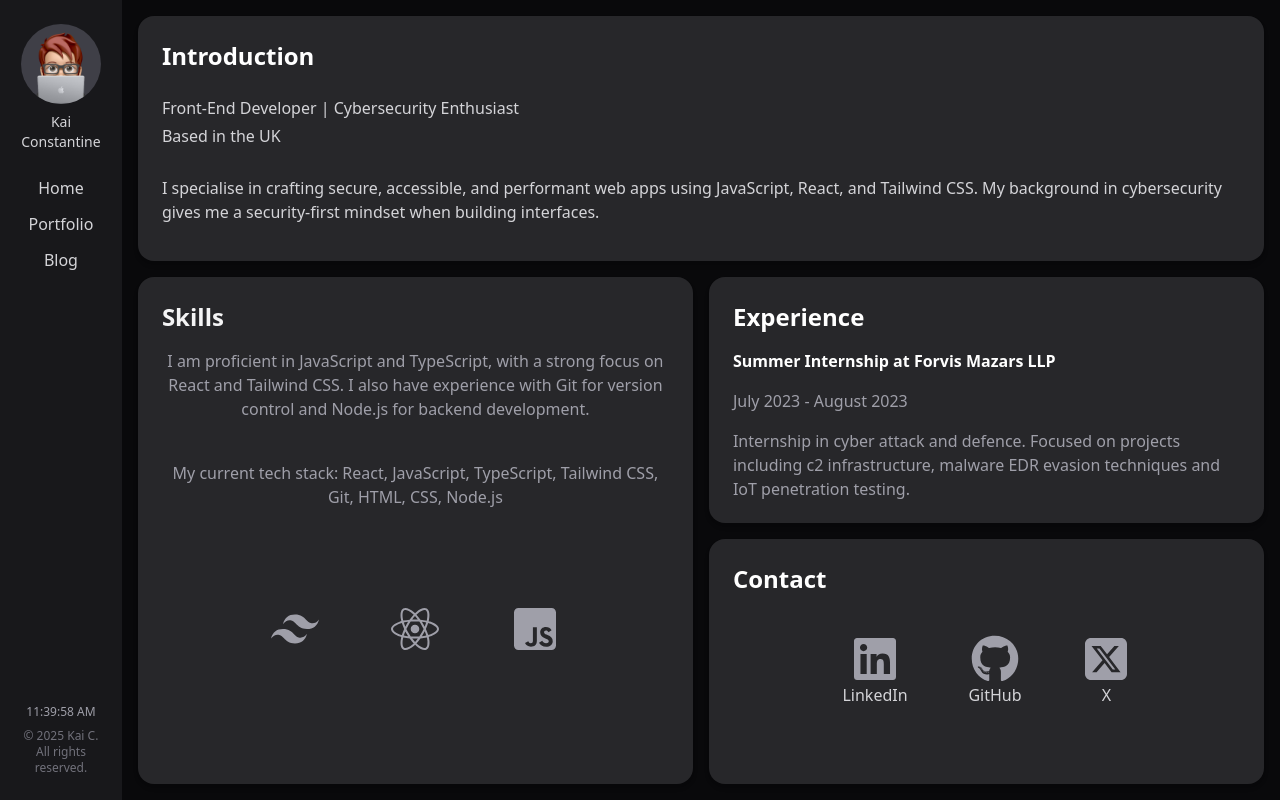
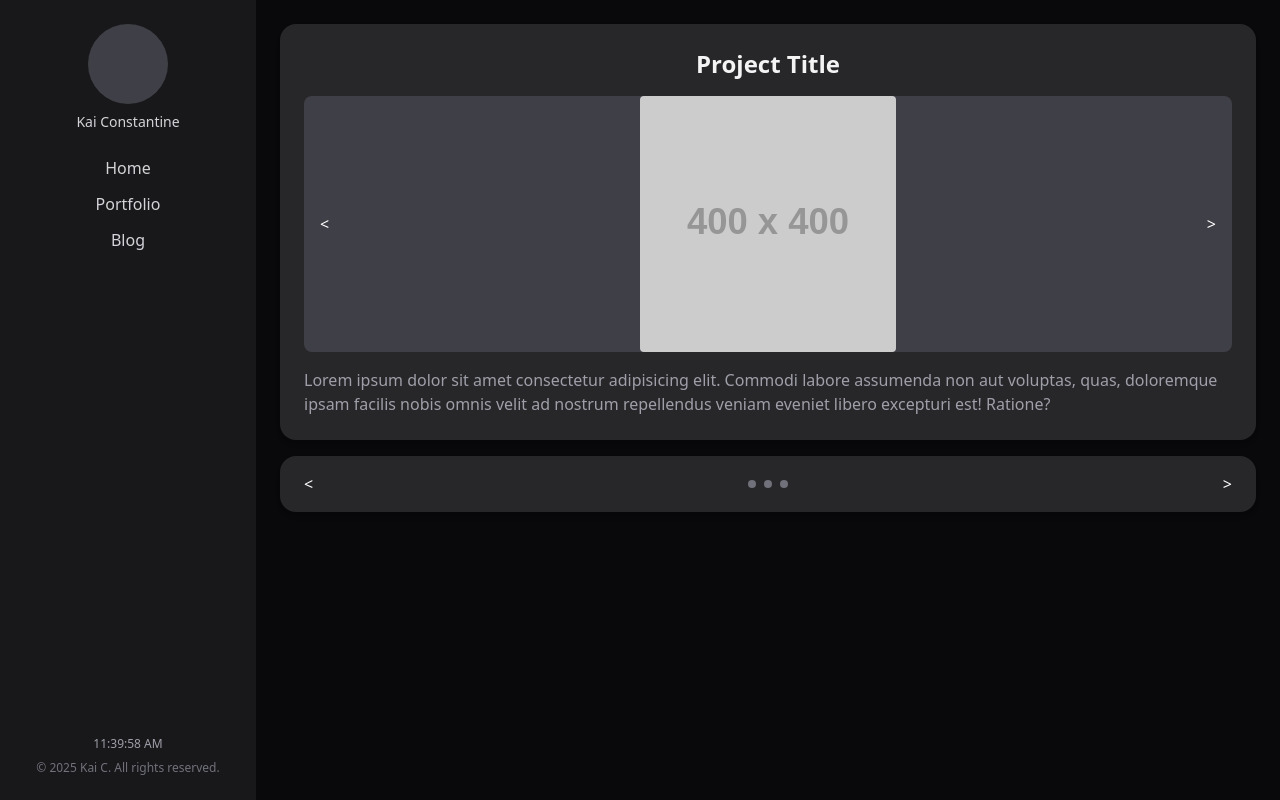
Before and after one commit to Kaialogen/Portfolio, a React (Vite) app: page /portfolio in a window 1280 px wide. Built offline with nearby package versions, Linux system fonts and the light colour scheme.

Commit message:
Feat: Add routing for PortfolioPage and implement ProjectNavigation and PortfolioDisplay components

```diff
--- a/package.json
+++ b/package.json
@@ -14,7 +14,8 @@
     "@tailwindcss/vite": "^4.1.5",
     "react": "^19.0.0",
     "react-dom": "^19.0.0",
-    "react-icons": "^5.5.0"
+    "react-icons": "^5.5.0",
+    "react-router-dom": "^7.5.3"
   },
   "devDependencies": {
     "@eslint/js": "^9.22.0",
--- a/src/components/Navbar/Avatar.tsx
+++ b/src/components/Navbar/Avatar.tsx
@@ -1,9 +1,8 @@
-import ProfileImage from './assets/Profile.png';
+// import ProfileImage from './assets/Profile.png';
 
 const Avatar = () => (
     <div className="mb-6">
       <div className="w-20 h-20 rounded-full bg-zinc-700 mx-auto overflow-hidden">
-       <img src={ProfileImage} alt="Kai Constantine" className="w-full h-full object-cover" />
       </div>
       <p className="text-center mt-2 text-sm text-zinc-300">Kai Constantine</p>
     </div>
--- a/src/components/Navbar/List.tsx
+++ b/src/components/Navbar/List.tsx
@@ -1,14 +1,13 @@
+import { Link } from "react-router-dom"
+
 const List = () => {
-    const links = ['Home', 'Portfolio', 'Blog']
-    return (
-      <ul className="space-y-3 text-zinc-300 text-center">
-        {links.map((link) => (
-          <li key={link} className="hover:text-white cursor-pointer transition">
-            {link}
-          </li>
-        ))}
-      </ul>
-    )
-  }
+  return (
+    <ul className="space-y-3 text-zinc-300 text-center">
+    <li><Link to="/" className="hover:text-white cursor-pointer transition">Home</Link></li>
+    <li><Link to="/portfolio" className="hover:text-white cursor-pointer transition">Portfolio</Link></li>
+    <li><Link to="/blog" className="hover:text-white cursor-pointer transition">Blog</Link></li>
+  </ul>
+  )
+}
 
   export default List
--- /dev/null
+++ b/src/components/Portfolio/PortfolioDisplay.tsx
@@ -0,0 +1,25 @@
+const PortfolioDisplay = () => {
+    return (
+      <div className="bg-zinc-800 rounded-2xl p-6 flex flex-col gap-4 shadow-md text-center">
+        {/* Title */}
+        <h2 className="text-2xl font-bold">Project Title</h2>
+
+        {/* Image Carousel */}
+        <div className="relative w-full h-64 bg-zinc-700 rounded-lg flex items-center justify-center">
+          <button className="absolute left-4 text-white">{'<'}</button>
+          <img
+            src="https://via.placeholder.com/400"
+            alt="Project"
+            className="max-h-full object-contain rounded"
+          />
+          <button className="absolute right-4 text-white">{'>'}</button>
+        </div>
+
+        {/* Description */}
+        <p className="text-zinc-400 text-left">
+          Lorem ipsum dolor sit amet consectetur adipisicing elit. Commodi labore assumenda non aut voluptas, quas, doloremque ipsam facilis nobis omnis velit ad nostrum repellendus veniam eveniet libero excepturi est! Ratione?
+        </p>
+      </div>
+    )
+  }
+  export default PortfolioDisplay
--- /dev/null
+++ b/src/components/Portfolio/PortfolioPage.tsx
@@ -0,0 +1,24 @@
+// PortfolioPage.tsx
+import Navbar from '../Navbar/Navbar'
+import PortfolioDisplay from './PortfolioDisplay'
+import ProjectNavigation from './ProjectNavigation'
+
+const PortfolioPage = () => {
+  return (
+    <div className="min-h-screen flex bg-zinc-950 text-zinc-100">
+      {/* Left Navbar */}
+      <Navbar />
+
+      {/* Main Content */}
+      <div className="flex flex-col flex-1 p-6 gap-4">
+        {/* Portfolio Display Card */}
+        <PortfolioDisplay />
+
+        {/* Bottom Navigation */}
+        <ProjectNavigation />
+      </div>
+    </div>
+  )
+}
+
+export default PortfolioPage
--- /dev/null
+++ b/src/components/Portfolio/ProjectNavigation.tsx
@@ -0,0 +1,19 @@
+const ProjectNavigation = () => {
+    return (
+      <div className="bg-zinc-800 rounded-2xl p-4 flex items-center justify-between shadow-md">
+        {/* Left Arrow */}
+        <button className="text-white px-2">{'<'}</button>
+
+        {/* Dots */}
+        <div className="flex gap-2">
+          {[0, 1, 2].map((_, i) => (
+            <span key={i} className="h-2 w-2 rounded-full bg-zinc-500" />
+          ))}
+        </div>
+
+        {/* Right Arrow */}
+        <button className="text-white px-2">{'>'}</button>
+      </div>
+    )
+  }
+  export default ProjectNavigation
--- a/src/main.tsx
+++ b/src/main.tsx
@@ -1,11 +1,17 @@
 import { StrictMode } from 'react'
 import { createRoot } from 'react-dom/client'
+import { BrowserRouter, Routes, Route } from 'react-router-dom'
 import App from './App.tsx'
+import PortfolioPage from './components/Portfolio/PortfolioPage.tsx'
 import './Styles.css'
-
 
 createRoot(document.getElementById('root')!).render(
   <StrictMode>
-    <App />
-  </StrictMode>,
+    <BrowserRouter>
+      <Routes>
+        <Route path="/" element={<App />} />
+        <Route path="/portfolio" element={<PortfolioPage />} />
+      </Routes>
+    </BrowserRouter>
+  </StrictMode>
 )
```
Also changed, not shown: 1 other file (tests, documents, lock files or other folders).
